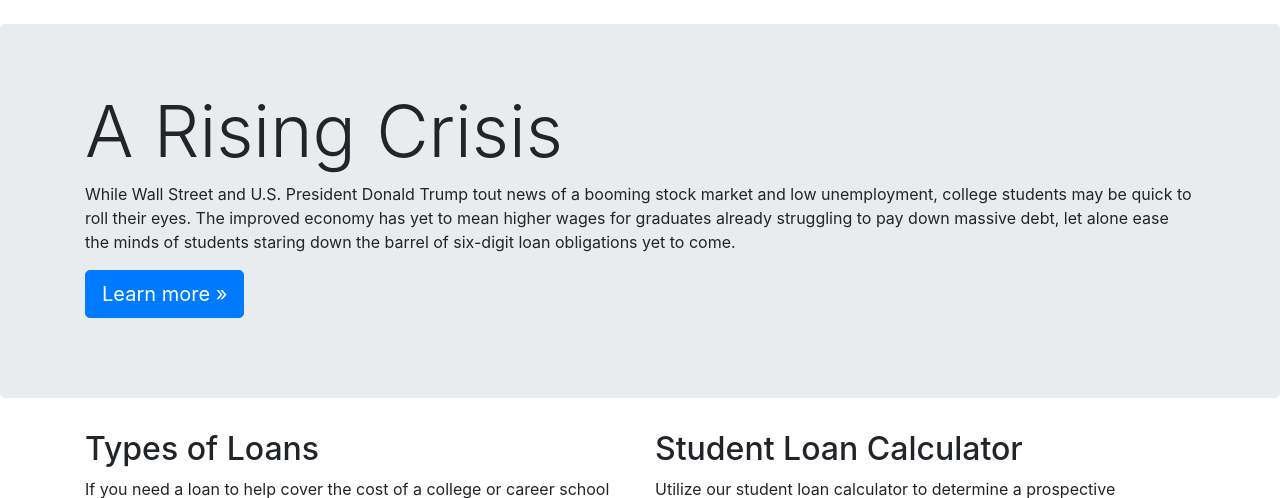
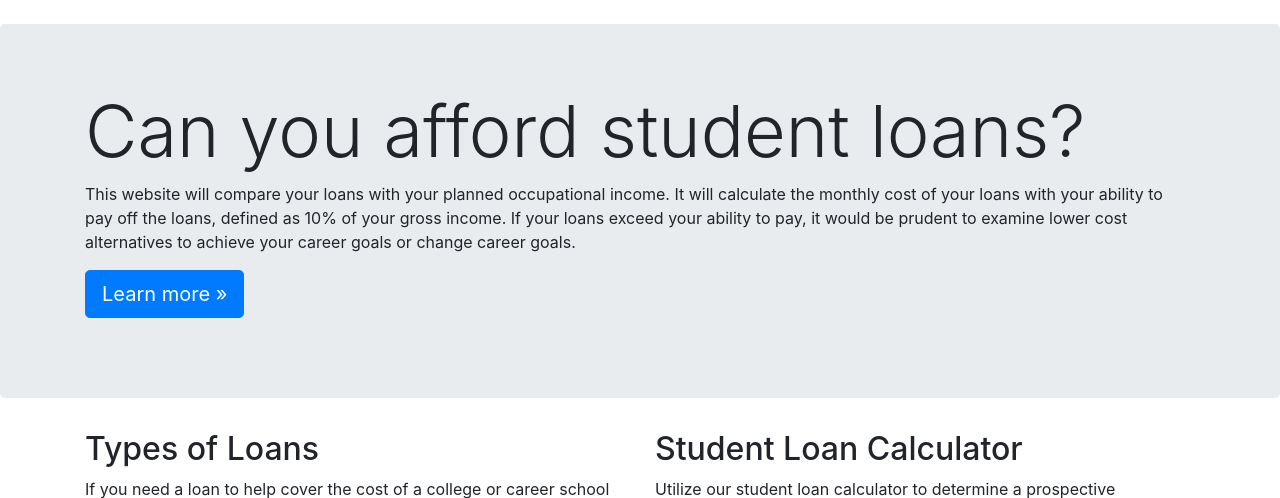
Before and after one commit to adithyaparams/loan-model, a Flask app: page / in a window 1280 px wide. Shown: the part 56-554 px from the top of the page. Run offline with Flask 2, Linux system fonts and the light colour scheme; parts of the project's set-up code (start-up, migrations or seed data) failed here and were passed over; some libraries are stand-ins or nearby versions.

Commit message:
Switch in Dr. Eng's introduction

```diff
--- a/app/templates/index.html
+++ b/app/templates/index.html
@@ -47,8 +47,8 @@
       <!-- Main jumbotron for a primary marketing message or call to action -->
       <div class="jumbotron">
         <div class="container">
-          <h1 class="display-3">A Rising Crisis</h1>
-          <p>While Wall Street and U.S. President Donald Trump tout news of a booming stock market and low unemployment, college students may be quick to roll their eyes. The improved economy has yet to mean higher wages for graduates already struggling to pay down massive debt, let alone ease the minds of students staring down the barrel of six-digit loan obligations yet to come. </p>
+          <h1 class="display-3">Can you afford student loans?</h1>
+          <p>This website will compare your loans with your planned occupational income. It will calculate the monthly cost of your loans with your ability to pay off the loans, defined as 10% of your gross income. If your loans exceed your ability to pay, it would be prudent to examine lower cost alternatives to achieve your career goals or change career goals.</p>
           <p><a class="btn btn-primary btn-lg" href={{ url_for('about') }} role="button">Learn more &raquo;</a></p>
         </div>
       </div>
```
